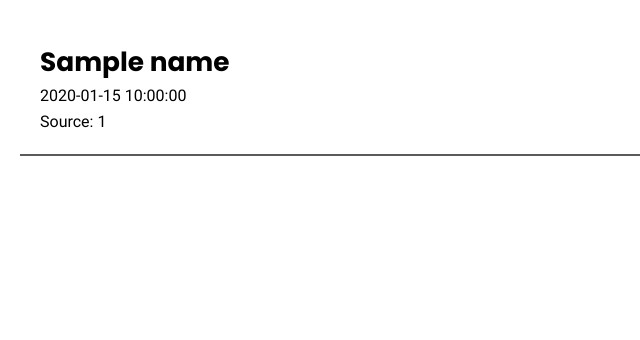
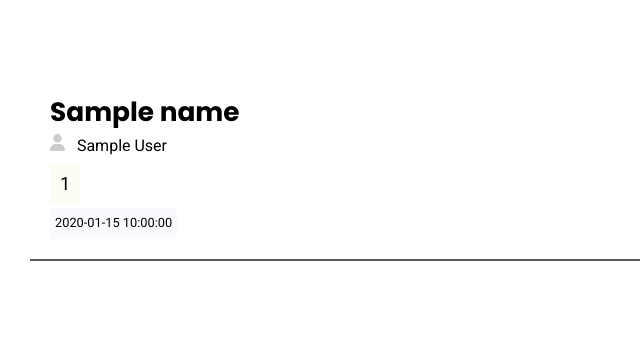
Before and after one commit to YuheshPandian/TechDock, a Flask app: template templates/index.html in a window 1280 px wide. Shown: the part 79-419 px from the top of the page, without its empty margins (0-640 px from the left). Run offline with Flask 3, Linux system fonts and the light colour scheme; the template is opened without the code that fills it: most values are stand-ins (such as "Sample title", 1, 10 or a date in 2020).

Commit message:
made great improvements in css styling

```diff
--- a/main.py
+++ b/main.py
@@ -9,8 +9,6 @@ FEEDS = {
     "medium_tech": "https://medium.com/feed/tag/tech",
     "medium_technology": "https://medium.com/feed/tag/technology",
     "medium_tech_news": "https://medium.com/feed/tag/tech-news",
-    "medium_startups": "https://medium.com/feed/tag/startups",
-    "medium_gadgets": "https://medium.com/feed/tag/gadgets",
     "dev.to": "https://dev.to/feed/",
     "stackoverflow": "https://stackoverflow.blog/feed/",
     "hackernews": "https://hnrss.org/frontpage",
@@ -55,8 +53,10 @@ def search():
         articles.extend(entries)
 
     results = [
-        article for article in articles if query.lower() in article[1].title.lower()
+        article for article in articles if query.lower() in article[1].title.lower() or  query.lower()  in  article[0] or article[0] in query.lower()
     ]
+
+    print(articles[0])
 
     return render_template("search_results.html", articles=results, query=query)
 
--- a/static/css/base.css
+++ b/static/css/base.css
@@ -27,6 +27,10 @@ header nav {
 
 header {
     margin-bottom: 100px;
+}
+
+main {
+    padding: 30px 10px 60px 10px;
 }
 
 
@@ -73,8 +77,36 @@ main .next ,main .prev {
     color: black;
     font-family: Poppins;
     margin: 20px;
+    box-shadow: 0 5px 0 grey;
 }
 
 main .next:hover ,main .prev:hover {
     background: rgb(223, 223, 223);
 }
+
+main .next:active ,main .prev:active {
+    box-shadow: 0 2px 0 grey;
+}
+
+main article .source {
+    background: rgb(253, 253, 245);
+    border-radius: 3px;
+    padding:5px 10px;
+    display:inline-block;
+    font-size: 1.15rem;
+    margin-block: 5px;
+}
+
+
+main article .date {
+    background: rgb(249, 249, 255);
+    border-radius: 3px;
+    padding:5px;
+    display:inline-block;
+    font-size: 0.8rem;
+}
+
+main .search-info {
+    font-size: 1.25rem;
+    font-family: roboto, poppins;
+}
--- a/templates/index.html
+++ b/templates/index.html
@@ -5,8 +5,10 @@
         {% for article in articles %}
             <article>
                 <h2><a href="{{ article[1].link }}">{{ article[1].title }}</a></h2>
-                <p>{{ article[1].published }}</p>
-                <p>Source: {{ article[0] }}</p>
+                <p class="author"><img src="{{ url_for('static', filename='img/user-solid.svg') }}" alt="author-icon" width="15px">&nbsp;&nbsp;&nbsp;{{  article[1].author }}</p>
+                <p class="source">{{ article[0] }}</p>
+                <br>
+                <p class="date">{{ article[1].published }}</p>
             </article>
         {% endfor %}
     </div>
```
Also changed, not shown: templates/search_results.html (+5 -3 lines), static/img/link.svg (deleted), static/img/magnifying-glass-solid.svg (added), static/img/user-solid.svg (added).
